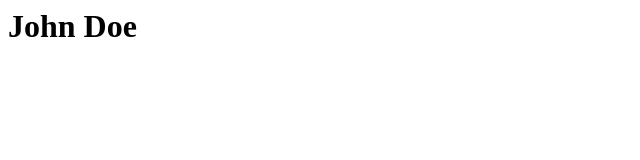
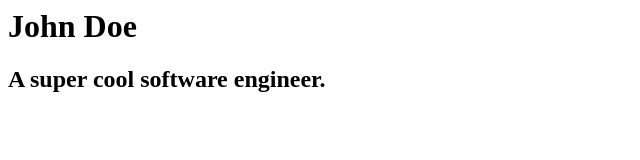
Before and after one commit to B00031080/resumee-with-tailwind, a plain HTML site: page index.html in a window 1280 px wide. Shown: the whole page, without its empty margins (0-640 px from the left). Drawn offline with Linux system fonts and the light colour scheme.

Commit message:
Second version

```diff
--- a/index.html
+++ b/index.html
@@ -4,5 +4,6 @@
     </head>
     <body>
         <h1>John Doe</h1>
+        <h2>A super cool software engineer.</h2>
     </body>
 </html>
```
